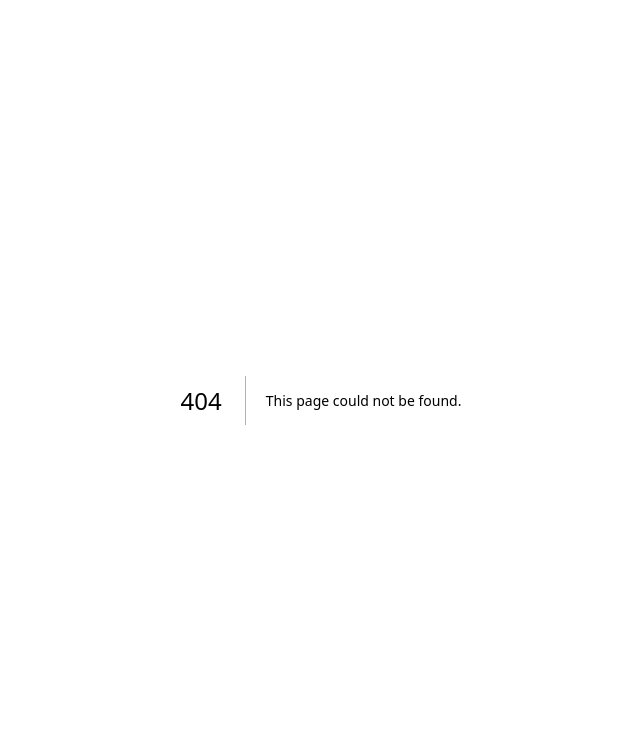
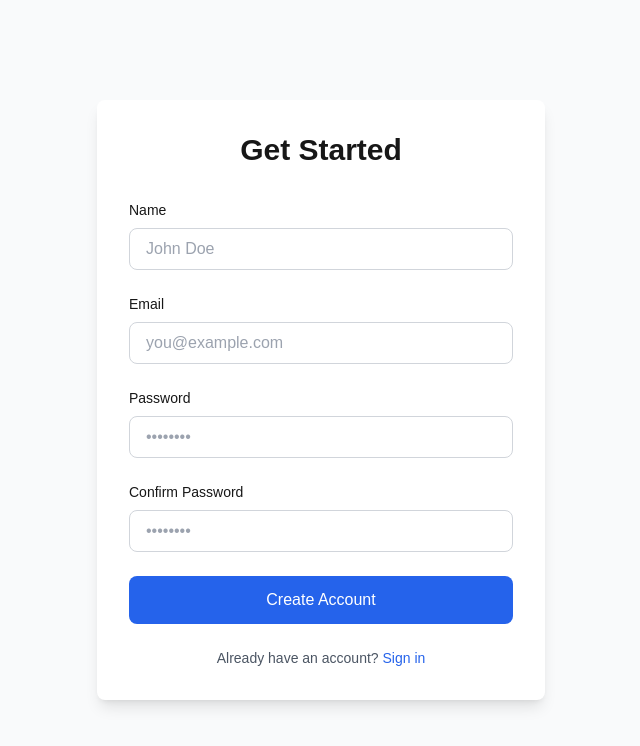
Before and after one commit to isaqu3d/notefly, a Next.js app in the folder apps/web/: page /auth/register in a window 1280 px wide. Before the commit this address had no page. Shown: the top 746 px of the page, without its empty margins (319-959 px from the left). Built offline with nearby package versions, Linux system fonts and the light colour scheme.

Commit message:
feat: add registration page with form validation and API integration

```diff
--- /dev/null
+++ b/apps/web/src/app/auth/register/page.tsx
@@ -0,0 +1,159 @@
+'use client';
+
+import { useState } from 'react';
+import { useRouter } from 'next/navigation';
+import Link from 'next/link';
+import { api } from '@/lib/api';
+import type { AuthResponse } from '@/types';
+
+export default function RegisterPage() {
+  const router = useRouter();
+  const [name, setName] = useState('');
+  const [email, setEmail] = useState('');
+  const [password, setPassword] = useState('');
+  const [confirmPassword, setConfirmPassword] = useState('');
+  const [error, setError] = useState('');
+  const [loading, setLoading] = useState(false);
+
+  const handleSubmit = async (e: React.FormEvent) => {
+    e.preventDefault();
+    setError('');
+
+    if (password !== confirmPassword) {
+      setError('Passwords do not match');
+      return;
+    }
+
+    if (password.length < 6) {
+      setError('Password must be at least 6 characters');
+      return;
+    }
+
+    setLoading(true);
+
+    try {
+      const response = await api.post<AuthResponse>('/auth/register', {
+        name,
+        email,
+        password,
+      });
+
+      api.setToken(response.access_token);
+      localStorage.setItem('refresh_token', response.refresh_token);
+      localStorage.setItem('user', JSON.stringify(response.user));
+
+      router.push('/dashboard');
+    } catch (err) {
+      setError(err instanceof Error ? err.message : 'Registration failed');
+    } finally {
+      setLoading(false);
+    }
+  };
+
+  return (
+    <div className="min-h-screen flex items-center justify-center p-8 bg-gray-50 dark:bg-gray-950">
+      <div className="w-full max-w-md">
+        <div className="bg-white dark:bg-gray-900 rounded-lg shadow-lg p-8">
+          <h1 className="text-3xl font-bold text-center mb-8">Get Started</h1>
+
+          {error && (
+            <div className="mb-4 p-3 bg-red-100 dark:bg-red-900/20 text-red-700 dark:text-red-400 rounded-lg text-sm">
+              {error}
+            </div>
+          )}
+
+          <form onSubmit={handleSubmit} className="space-y-6">
+            <div>
+              <label htmlFor="name" className="block text-sm font-medium mb-2">
+                Name
+              </label>
+              <input
+                id="name"
+                type="text"
+                value={name}
+                onChange={(e) => setName(e.target.value)}
+                required
+                className="w-full px-4 py-2 border border-gray-300 dark:border-gray-700 rounded-lg focus:ring-2 focus:ring-blue-500 focus:border-transparent dark:bg-gray-800"
+                placeholder="John Doe"
+              />
+            </div>
+
+            <div>
+              <label
+                htmlFor="email"
+                className="block text-sm font-medium mb-2"
+              >
+                Email
+              </label>
+              <input
+                id="email"
+                type="email"
+                value={email}
+                onChange={(e) => setEmail(e.target.value)}
+                required
+                className="w-full px-4 py-2 border border-gray-300 dark:border-gray-700 rounded-lg focus:ring-2 focus:ring-blue-500 focus:border-transparent dark:bg-gray-800"
+                placeholder="you@example.com"
+              />
+            </div>
+
+            <div>
+              <label
+                htmlFor="password"
+                className="block text-sm font-medium mb-2"
+              >
+                Password
+              </label>
+              <input
+                id="password"
+                type="password"
+                value={password}
+                onChange={(e) => setPassword(e.target.value)}
+                required
+                minLength={6}
+                className="w-full px-4 py-2 border border-gray-300 dark:border-gray-700 rounded-lg focus:ring-2 focus:ring-blue-500 focus:border-transparent dark:bg-gray-800"
+                placeholder="••••••••"
+              />
+            </div>
+
+            <div>
+              <label
+                htmlFor="confirmPassword"
+                className="block text-sm font-medium mb-2"
+              >
+                Confirm Password
+              </label>
+              <input
+                id="confirmPassword"
+                type="password"
+                value={confirmPassword}
+                onChange={(e) => setConfirmPassword(e.target.value)}
+                required
+                minLength={6}
+                className="w-full px-4 py-2 border border-gray-300 dark:border-gray-700 rounded-lg focus:ring-2 focus:ring-blue-500 focus:border-transparent dark:bg-gray-800"
+                placeholder="••••••••"
+              />
+            </div>
+
+            <button
+              type="submit"
+              disabled={loading}
+              className="w-full py-3 bg-blue-600 text-white rounded-lg hover:bg-blue-700 disabled:opacity-50 disabled:cursor-not-allowed transition font-medium"
+            >
+              {loading ? 'Creating account...' : 'Create Account'}
+            </button>
+          </form>
+
+          <p className="mt-6 text-center text-sm text-gray-600 dark:text-gray-400">
+            Already have an account?{' '}
+            <Link
+              href="/auth/login"
+              className="text-blue-600 hover:text-blue-700 font-medium"
+            >
+              Sign in
+            </Link>
+          </p>
+        </div>
+      </div>
+    </div>
+  );
+}
```
